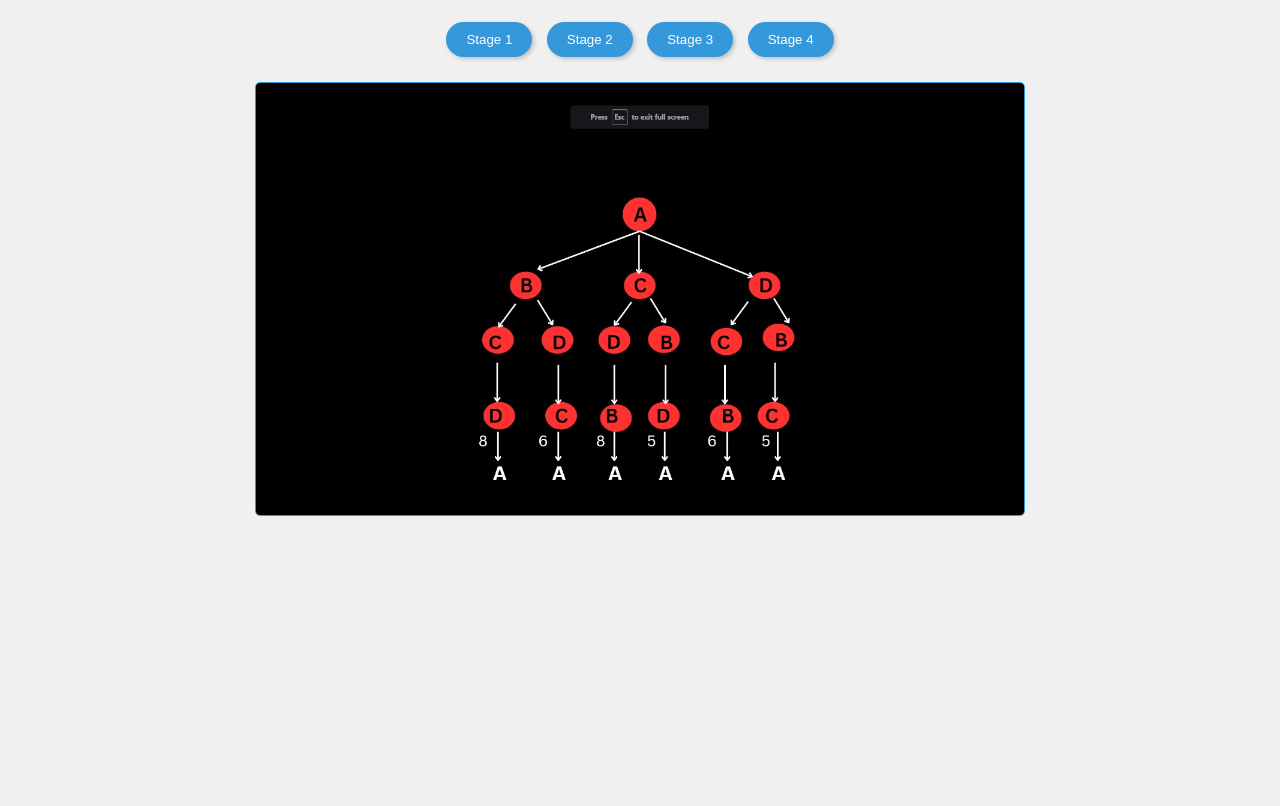
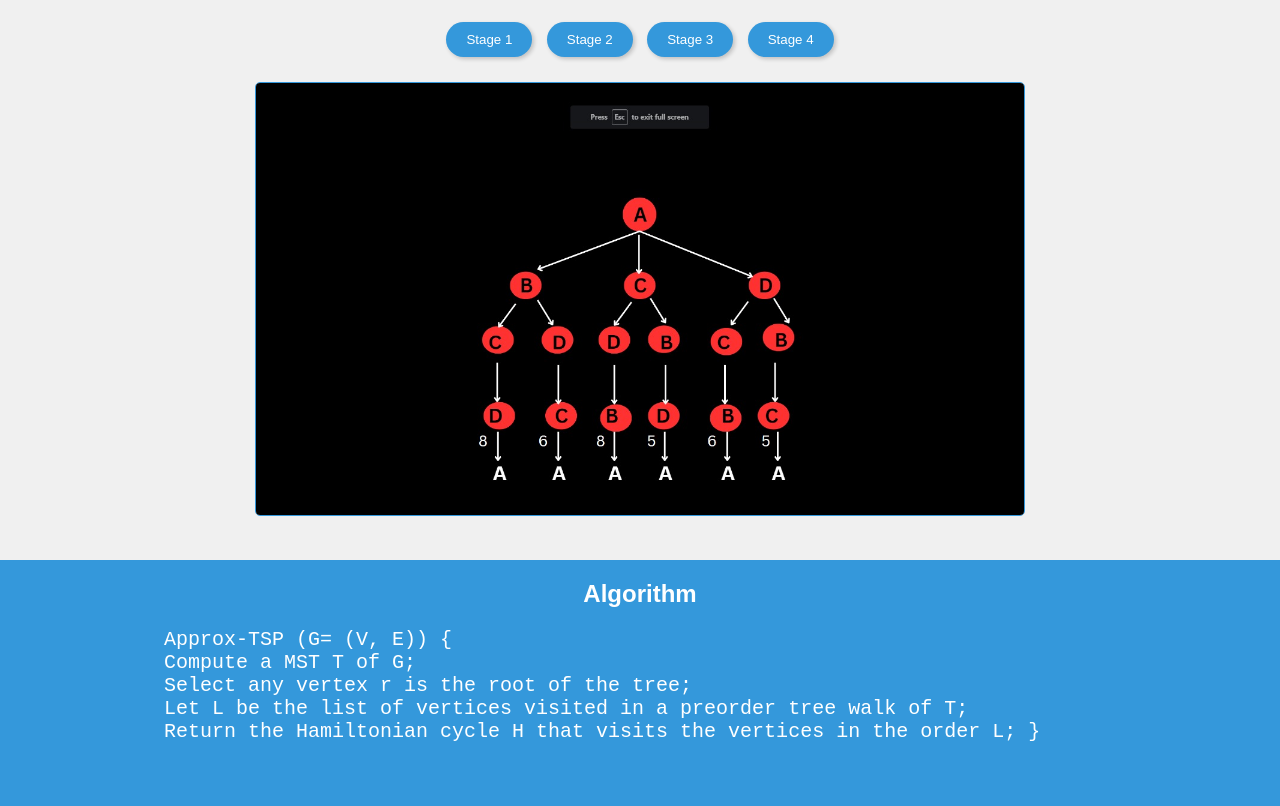
Before and after one commit to amruthapotala/TS-1493, a plain HTML site: page index.html in a window 1280 px wide. Shown: the part 636-1442 px from the top of the page. Before the commit the page ends 1196 px from the top, so only its background shows below. Drawn offline with Linux system fonts and the light colour scheme.

Commit message:
Update index.html

```diff
--- a/index.html
+++ b/index.html
@@ -1,10 +1,10 @@
 <!DOCTYPE html>
 <html lang="en">
-
 <head>
     <meta charset="UTF-8">
     <meta name="viewport" content="width=device-width, initial-scale=1.0">
     <title>Video Showcase</title>
+</head>
 <style>
     body {
         background-color: #f0f0f0;
@@ -31,13 +31,13 @@
     }
 
     .Name {
-            position: fixed;
+        position:fixed;
         top: 0;
         right: 0;
         background-color: #2ecc71;
         color: #fff;
-            padding: 4px;
-            width: 150px;
+        padding: 0.3%;
+        width: 13%;
         text-align: center;
     }
 
@@ -86,10 +86,33 @@
         border: 1px solid #3498db;
         border-radius: 5px;
     }
+    .algorithm-container {
+        background: #3498db;
+        color: #fff;
+        text-align: center;
+        padding: 20px;
+        margin-top: 40px;
+    }
+
+    .algorithm-heading {
+        margin: 0;
+        padding: 0;
+    }
+
+    .algorithm-code {
+        text-align: left;
+        margin-top: 20px;
+        white-space: pre;
+        font-size:x-large;
+    }
 </style>
-</head>
-
 <body>
+    <script>
+        function changeImage(imageName) {
+            var displayedImage = document.getElementById('displayed-image');
+            displayedImage.src = imageName;
+        }
+    </script>
     <div class="heading-container">
         <h1 class="heading-text">Traveling salesman problem</h1>
     </div>
@@ -100,7 +123,7 @@
     <div class="container">
         <div class="video-wrapper">
             <video controls>
-                <source src="amrutha.MP4" type="video/mp4">
+                <source src="amrutha.mp4" type="video/mp4">
                 Your browser does not support the video tag.
             </video>
         </div>
@@ -113,12 +136,17 @@
         <img id="displayed-image" src="image1.jpeg" alt="Image">
     </div>
 
-    <script>
-        function changeImage(imageName) {
-            var displayedImage = document.getElementById('displayed-image');
-            displayedImage.src = imageName;
-        }
-    </script>
+
+    <div class="algorithm-container">
+        <h2 class="algorithm-heading">Algorithm</h2>
+        <pre class="algorithm-code">
+            Approx-TSP (G= (V, E)) {
+            Compute a MST T of G;
+            Select any vertex r is the root of the tree;
+            Let L be the list of vertices visited in a preorder tree walk of T;
+            Return the Hamiltonian cycle H that visits the vertices in the order L; }
+        </pre>
+    </div>
 </body>
 
 </html>
```
Lines whose indentation alone changed are shown as unchanged.
